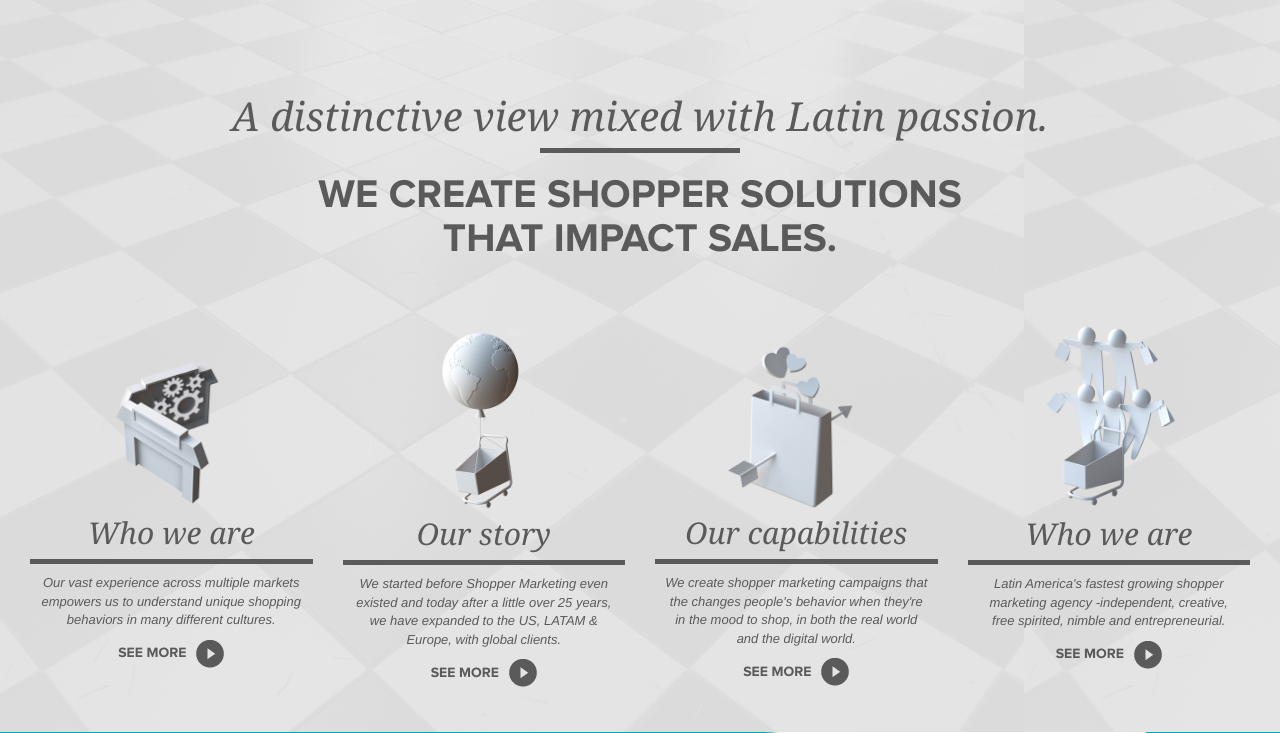
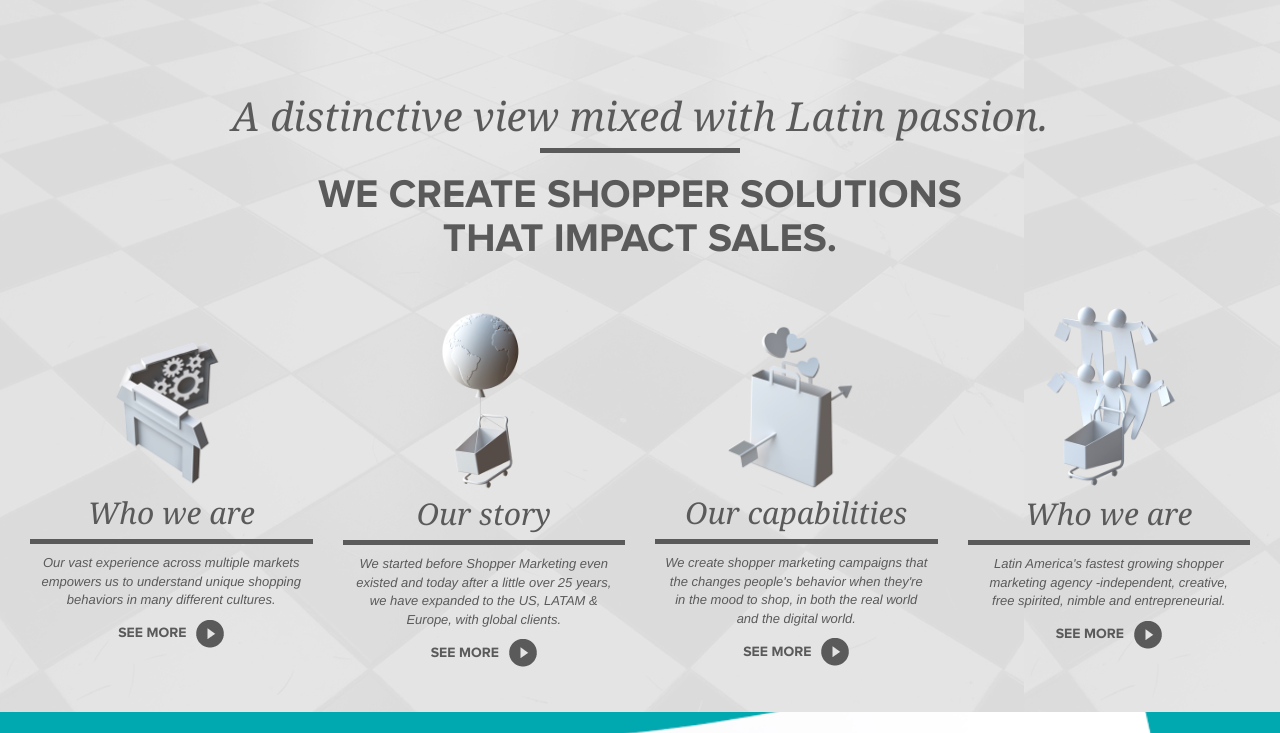
Before and after one commit to ddealers/vlt, a PHP site: page / in a window 1280 px wide. Shown: the part 1294-2027 px from the top of the page. Run offline with PHP 8.4, Linux system fonts and the light colour scheme; data that the repository does not hold is empty; some libraries are stand-ins or nearby versions; some web fonts are replaced.

Commit message:
correcciones

```diff
--- a/css/style.css
+++ b/css/style.css
@@ -936,7 +936,7 @@ div.container.marketing{
 		width: 707px;
 		margin: auto;
 		font-size: 40px;
-		padding-bottom: 100px;
+		padding-bottom: 80px;
 	}
 	div.col-md-3 h2 {
 		font-size: 30px;
--- a/js/main.js
+++ b/js/main.js
@@ -61,7 +61,7 @@ $(function() {
         var $anchor = $(this),
         	$link = $anchor.attr('href').replace('index.php','');
         $('html, body').stop().animate({
-            scrollTop: $($link).offset().top
+            scrollTop: $($link).offset().top - 80
         }, 1500);
         event.preventDefault();
     });
```
